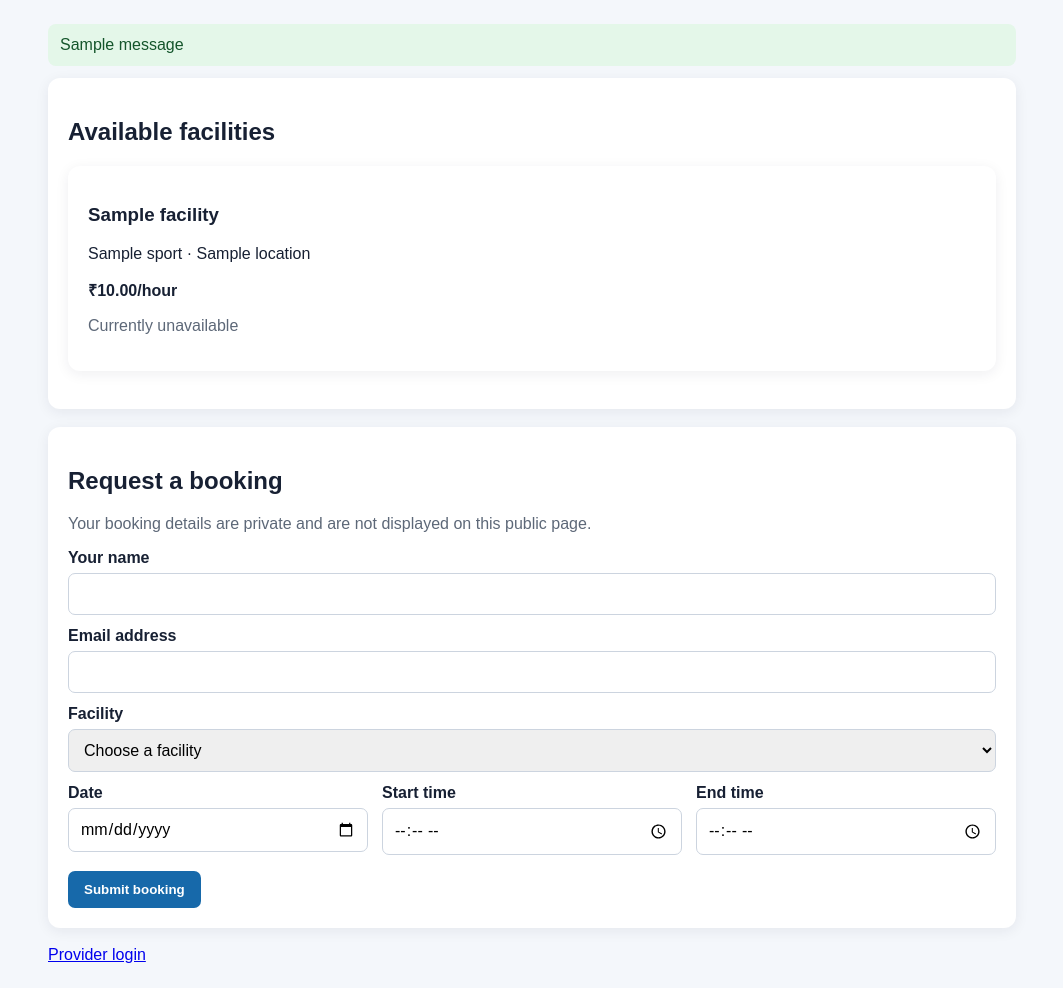
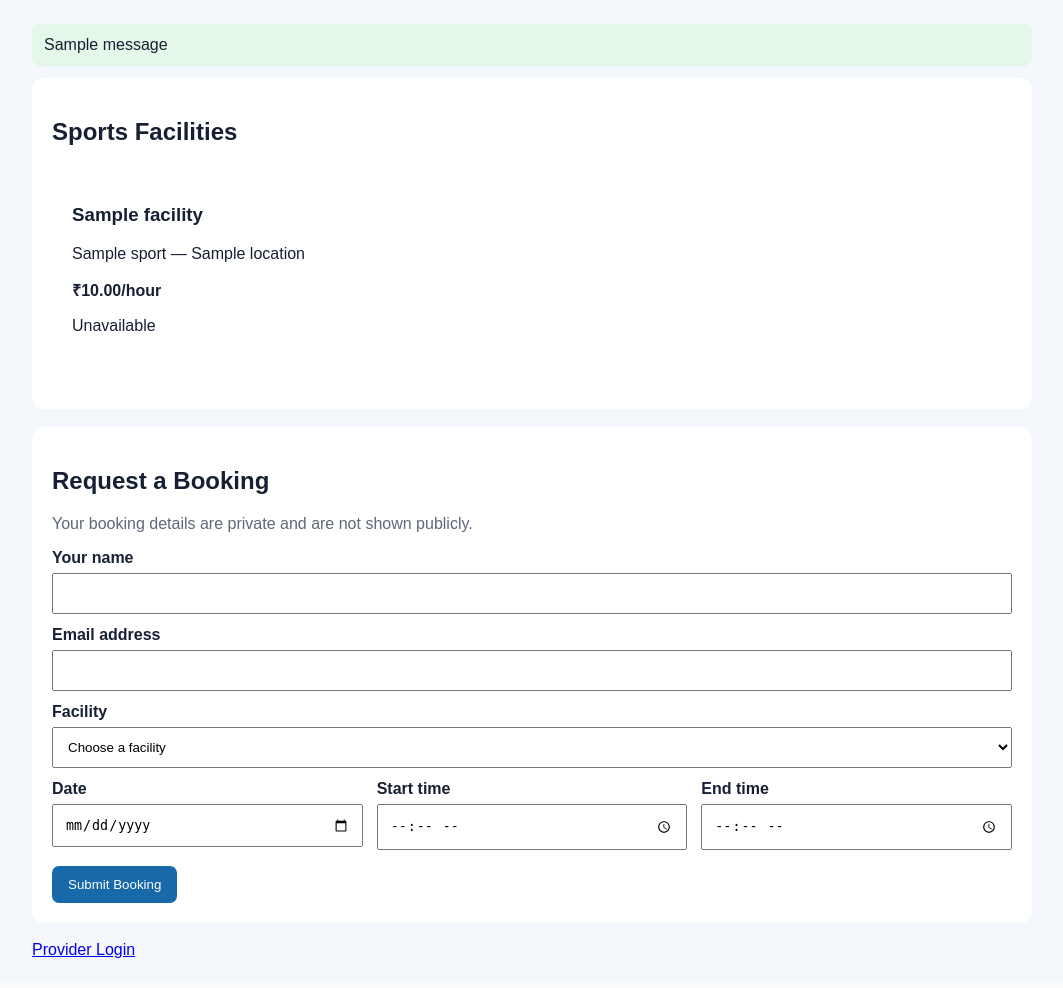
Before and after one commit to kjsskotha/sports-facility-booking, a Flask app: template templates/index.html in a window 1280 px wide. Shown: the part 162-1150 px from the top of the page, without its empty margins (108-1171 px from the left). After the commit the page ends 1120 px from the top, so only its background shows below. Run offline with Flask 3, Linux system fonts and the light colour scheme; the template is opened without the code that fills it: most values are stand-ins (such as "Sample title", 1, 10 or a date in 2020); one stand-in notice (Sample message) is shown; parts of the project's set-up code (start-up, migrations or seed data) failed here and were passed over.

Commit message:
Update index.html

```diff
--- a/templates/index.html
+++ b/templates/index.html
@@ -1,29 +1,94 @@
 <!doctype html>
 <html lang="en">
 <head>
-  <meta charset="utf-8"><meta name="viewport" content="width=device-width, initial-scale=1">
+<meta charset="utf-8">
+<meta name="viewport" content="width=device-width, initial-scale=1">
 <title>Sports Facility Booking</title>
 <style>
-    *{box-sizing:border-box}body{font-family:Arial,sans-serif;margin:0;background:#f4f7fb;color:#172033}header{background:#142b4a;color:white;padding:24px}main{max-width:1000px;margin:24px auto;padding:0 16px}.panel,.facility{background:white;border-radius:12px;padding:20px;margin-bottom:18px;box-shadow:0 3px 14px #17203312}.grid{display:grid;grid-template-columns:repeat(auto-fit,minmax(220px,1fr));gap:14px}label{display:block;font-weight:bold;margin:12px 0 6px}input,select{width:100%;padding:11px;border:1px solid #ccd4df;border-radius:7px;font:inherit}button,.linkbtn{display:inline-block;background:#1769aa;color:white;padding:11px 16px;border:0;border-radius:7px;text-decoration:none;font-weight:bold;cursor:pointer;margin-top:16px}.muted{color:#5d6878}.message{padding:12px;border-radius:8px;margin:12px 0}.success{background:#e4f7e9;color:#14552b}.error{background:#ffeded;color:#8b1e1e}
+body{font-family:Arial;margin:0;background:#f4f7fb;color:#172033}
+header{background:#142b4a;color:white;padding:24px}
+main{max-width:1000px;margin:24px auto;padding:0 16px}
+.panel,.facility{background:white;padding:20px;margin-bottom:18px;border-radius:12px}
+.grid{display:grid;grid-template-columns:repeat(auto-fit,minmax(220px,1fr));gap:14px}
+label{display:block;font-weight:bold;margin:12px 0 6px}
+input,select{width:100%;padding:11px;box-sizing:border-box}
+button{background:#1769aa;color:white;padding:11px 16px;border:0;border-radius:7px;margin-top:16px}
+.message{padding:12px;margin:12px 0;border-radius:8px}
+.success{background:#e4f7e9}.error{background:#ffeded}
+.muted{color:#5d6878}
 </style>
 </head>
 <body>
-<header><h1>Sports Facility Booking</h1><p>Explore facilities and request a time slot.</p></header>
+<header>
+<h1>Sports Facility Booking</h1>
+<p>Explore facilities and request a time slot.</p>
+</header>
 <main>
-  {% with messages = get_flashed_messages(with_categories=true) %}{% for category, message in messages %}<div class="message {{ category }}">{{ message }}</div>{% endfor %}{% endwith %}
-  <section class="panel"><h2>Available facilities</h2>
-    {% if facilities %}<div class="grid">{% for facility in facilities %}<article class="facility"><h3>{{ facility.facility_name }}</h3><p>{{ facility.sport }} · {{ facility.location }}</p><p><strong>₹{{ '%.2f'|format(facility.hourly_rate) }}/hour</strong></p><p class="muted">{{ 'Available for booking' if facility.is_available else 'Currently unavailable' }}</p></article>{% endfor %}</div>{% else %}<p>No facilities have been added yet. Please contact the provider.</p>{% endif %}
+
+{% with messages = get_flashed_messages(with_categories=true) %}
+{% for category, message in messages %}
+<div class="message {{ category }}">{{ message }}</div>
+{% endfor %}
+{% endwith %}
+
+<section class="panel">
+<h2>Sports Facilities</h2>
+<div class="grid">
+{% for f in facilities %}
+<div class="facility">
+<h3>{{ f.facility_name }}</h3>
+<p>{{ f.sport }} — {{ f.location }}</p>
+<p><b>₹{{ '%.2f'|format(f.hourly_rate) }}/hour</b></p>
+<p>{{ 'Available' if f.is_available else 'Unavailable' }}</p>
+</div>
+{% else %}
+<p>No facilities are available yet.</p>
+{% endfor %}
+</div>
 </section>
-  <section class="panel"><h2>Request a booking</h2><p class="muted">Your booking details are private and are not displayed on this public page.</p>
+
+<section class="panel">
+<h2>Request a Booking</h2>
+<p class="muted">Your booking details are private and are not shown publicly.</p>
 <form method="post" action="{{ url_for('book') }}">
 <input type="hidden" name="csrf_token" value="{{ csrf_token() }}">
-      <label for="customer_name">Your name</label><input id="customer_name" name="customer_name" maxlength="100" required>
-      <label for="email">Email address</label><input id="email" name="email" type="email" maxlength="150" required>
-      <label for="facility_id">Facility</label><select id="facility_id" name="facility_id" required><option value="">Choose a facility</option>{% for facility in facilities if facility.is_available %}<option value="{{ facility.facility_id }}">{{ facility.facility_name }} — {{ facility.sport }} (₹{{ '%.2f'|format(facility.hourly_rate) }}/hour)</option>{% endfor %}</select>
-      <div class="grid"><div><label for="booking_date">Date</label><input id="booking_date" name="booking_date" type="date" min="{{ today }}" required></div><div><label for="start_time">Start time</label><input id="start_time" name="start_time" type="time" required></div><div><label for="end_time">End time</label><input id="end_time" name="end_time" type="time" required></div></div>
-      <button type="submit">Submit booking</button>
+
+<label for="customer_name">Your name</label>
+<input id="customer_name" name="customer_name" maxlength="100" required>
+
+<label for="email">Email address</label>
+<input id="email" name="email" type="email" maxlength="150" required>
+
+<label for="facility_id">Facility</label>
+<select id="facility_id" name="facility_id" required>
+<option value="">Choose a facility</option>
+{% for f in facilities if f.is_available %}
+<option value="{{ f.facility_id }}">
+{{ f.facility_name }} — {{ f.sport }} (₹{{ '%.2f'|format(f.hourly_rate) }}/hour)
+</option>
+{% endfor %}
+</select>
+
+<div class="grid">
+<div>
+<label for="booking_date">Date</label>
+<input id="booking_date" name="booking_date" type="date" min="{{ today }}" required>
+</div>
+<div>
+<label for="start_time">Start time</label>
+<input id="start_time" name="start_time" type="time" required>
+</div>
+<div>
+<label for="end_time">End time</label>
+<input id="end_time" name="end_time" type="time" required>
+</div>
+</div>
+
+<button type="submit">Submit Booking</button>
 </form>
 </section>
-  <p><a href="{{ url_for('provider_login') }}">Provider login</a></p>
+
+<p><a href="{{ url_for('provider_login') }}">Provider Login</a></p>
 </main>
-</body></html>
+</body>
+</html>
```
Lines whose indentation alone changed are shown as unchanged.
